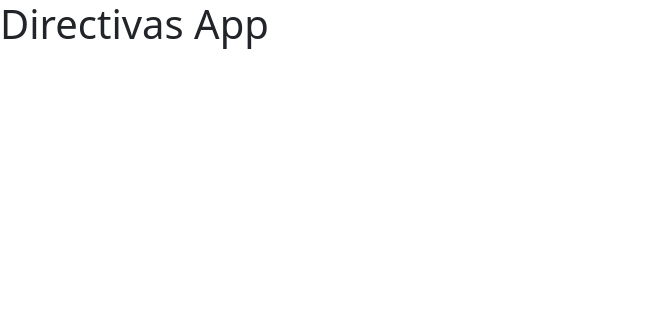
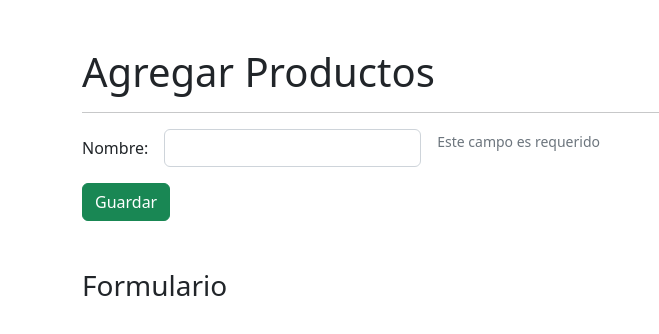
Before and after one commit to luismrls/CursoAngular-DirectivasApp, an Angular app: page /productos/agregar in a window 1280 px wide. Before the commit this address led to /. Shown: the top 334 px of the page, without its empty margins (0-659 px from the left). Built offline with nearby package versions, Linux system fonts and the light colour scheme.

Commit message:
se creo la estructura del proyecto

```diff
--- a/src/app/app-routing.module.ts
+++ b/src/app/app-routing.module.ts
@@ -1,7 +1,10 @@
 import { NgModule } from '@angular/core';
 import { RouterModule, Routes } from '@angular/router';
 
-const routes: Routes = [];
+const routes: Routes = [
+  { path: 'productos', loadChildren: () => import('./productos/productos.module').then( module => module.ProductosModule) },
+  { path: '**', redirectTo: 'productos' },
+];
 
 @NgModule({
   imports: [RouterModule.forRoot(routes)],
--- a/src/app/app.component.html
+++ b/src/app/app.component.html
@@ -1 +1 @@
-<h1>Directivas App</h1>
+<router-outlet></router-outlet>
--- /dev/null
+++ b/src/app/productos/pages/agregar/agregar.component.html
@@ -0,0 +1,29 @@
+<h1 class="mt-5">Agregar Productos</h1>
+<hr>
+
+<form>
+
+    <div class="row g-3 aling-items-center mb-3">
+        <div class="col-auto">
+            <label class="col-form-label">Nombre:</label>
+        </div>
+
+        <div class="col-auto">
+            <input class="form-control">
+        </div>
+
+        <div class="col-auto">
+            <span class="form-text">Este campo es requerido</span>
+        </div>
+
+    </div>
+
+    <div class="row mt-3">
+        <div class="col">
+            <button class="btn btn-success">Guardar</button>
+        </div>
+    </div>
+
+</form>
+
+<h3 class="mt-5">Formulario</h3>
--- /dev/null
+++ b/src/app/productos/pages/agregar/agregar.component.ts
@@ -0,0 +1,16 @@
+import { Component, OnInit } from '@angular/core';
+
+@Component({
+  selector: 'app-agregar',
+  templateUrl: './agregar.component.html',
+  styles: [
+  ]
+})
+export class AgregarComponent implements OnInit {
+
+  constructor() { }
+
+  ngOnInit(): void {
+  }
+
+}
--- a/src/index.html
+++ b/src/index.html
@@ -9,7 +9,7 @@
   <!-- CSS only -->
 <link href="https://cdn.jsdelivr.net/npm/bootstrap@5.2.0-beta1/dist/css/bootstrap.min.css" rel="stylesheet" integrity="sha384-0evHe/X+R7YkIZDRvuzKMRqM+OrBnVFBL6DOitfPri4tjfHxaWutUpFmBp4vmVor" crossorigin="anonymous">
 </head>
-<body>
+<body class="container">
   <app-root></app-root>
 </body>
 </html>
```
Also changed, not shown: src/app/productos/productos-routing.module.ts (added, +20 -0 lines), src/app/productos/productos.module.ts (added, +17 -0 lines), src/app/shared/shared.module.ts (added, +12 -0 lines).
